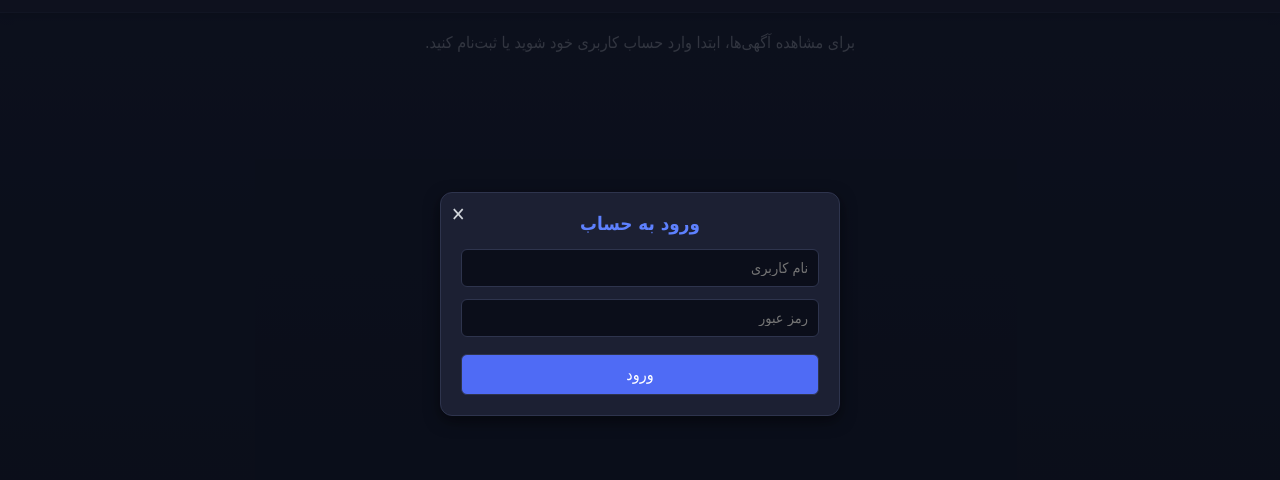
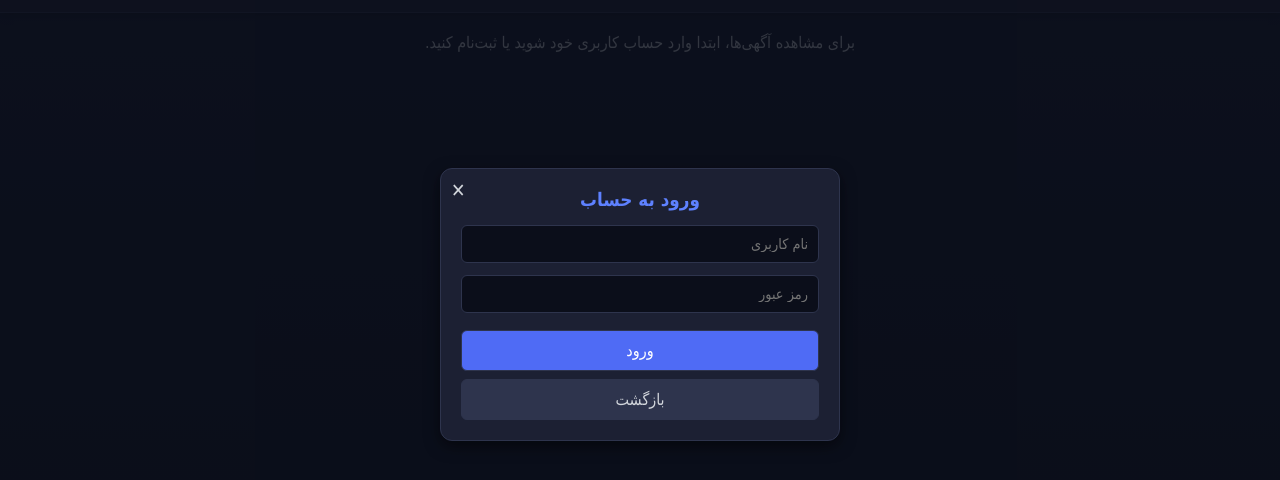
Before and after one commit to Aliakbarmfe/proforushamir, a website: page index.html in a window 1280 px wide. Both pictures are taken after a click on the button "دکمه ورود (با رمز عبور)". Shown: the part 96-576 px from the top of the page. Drawn offline with Linux system fonts and the light colour scheme.

Commit message:
Update index.html

```diff
--- a/index.html
+++ b/index.html
@@ -222,17 +222,16 @@
     <p style="grid-column: span 2; text-align: center; color: #D1D5DB;">در حال بارگذاری محصولات...</p>
   </main>
 
-  <!-- پاپ آپ انتخاب ورود/ثبت نام -->
+  <!-- پاپ آپ انتخاب ورود/ثبت نام (ضربدر حذف شد) -->
   <div class="modal-overlay" id="authChoiceModal">
     <div class="modal">
-      <button class="close-modal" onclick="closeModal('authChoiceModal')">✕</button>
       <h3>ورود یا ثبت نام</h3>
       <button class="modal-btn" onclick="switchModal('authChoiceModal', 'loginModal')">دکمه ورود (با رمز عبور)</button>
       <button class="modal-btn secondary" onclick="switchModal('authChoiceModal', 'registerModal')">دکمه ثبت نام (اعضای جدید)</button>
     </div>
   </div>
 
-  <!-- پاپ آپ ثبت نام -->
+  <!-- پاپ آپ ثبت نام (با دکمه بازگشت) -->
   <div class="modal-overlay" id="registerModal">
     <div class="modal">
       <button class="close-modal" onclick="closeModal('registerModal')">✕</button>
@@ -241,10 +240,11 @@
       <input type="text" id="regUser" placeholder="نام کاربری (حداقل ۵ حرف)">
       <input type="password" id="regPass" placeholder="رمز عبور (حداقل ۵ حرف)">
       <button class="modal-btn" onclick="submitRegister()">ثبت نام</button>
+      <button class="modal-btn secondary" onclick="switchModal('registerModal', 'authChoiceModal')">بازگشت</button>
     </div>
   </div>
 
-  <!-- پاپ آپ ورود -->
+  <!-- پاپ آپ ورود (با دکمه بازگشت) -->
   <div class="modal-overlay" id="loginModal">
     <div class="modal">
       <button class="close-modal" onclick="closeModal('loginModal')">✕</button>
@@ -252,6 +252,7 @@
       <input type="text" id="loginUser" placeholder="نام کاربری">
       <input type="password" id="loginPass" placeholder="رمز عبور">
       <button class="modal-btn" onclick="submitLogin()">ورود</button>
+      <button class="modal-btn secondary" onclick="switchModal('loginModal', 'authChoiceModal')">بازگشت</button>
     </div>
   </div>
 
```
